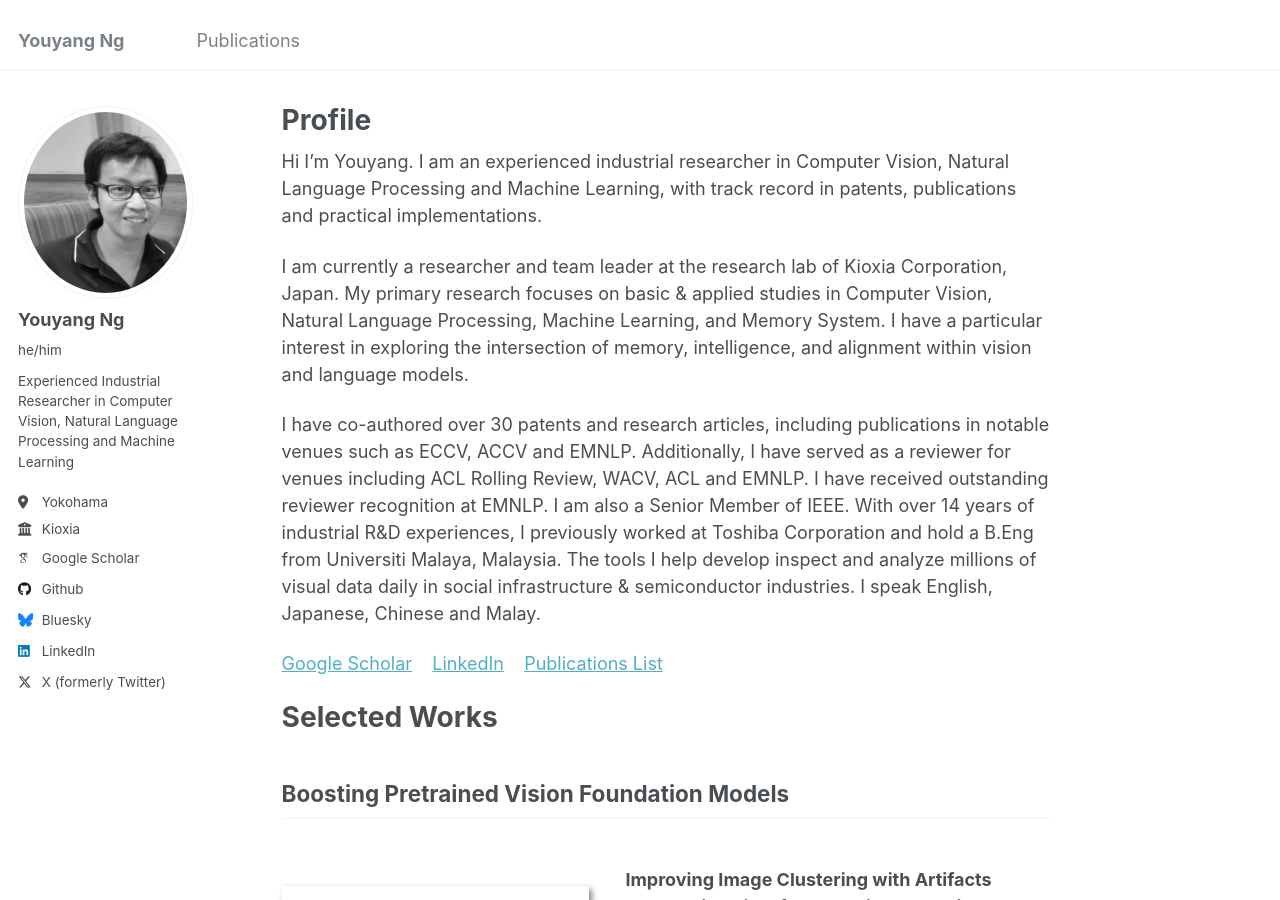
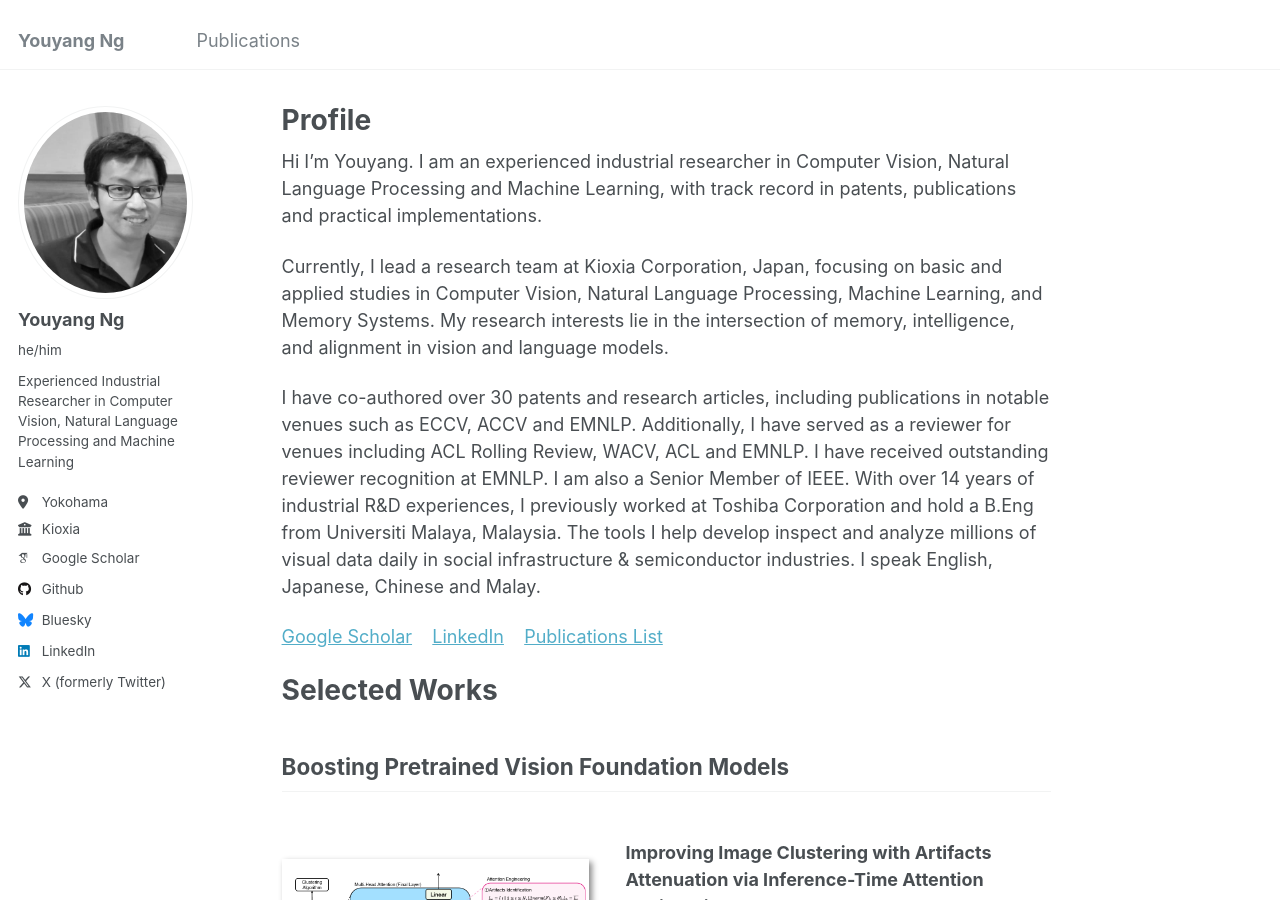
Before and after one commit to yy29/yy29.github.io, a Jekyll site: the page built from _pages/about.md, in a window 1280 px wide and 900 px high. Built offline with Jekyll 4.4.1, drawn with Linux system fonts in a browser that asks for light colours; some web fonts are replaced.

Commit message:
Update about.md

```diff
--- a/_pages/about.md
+++ b/_pages/about.md
@@ -9,7 +9,7 @@ redirect_from:
 
 Hi I'm Youyang. I am an experienced industrial researcher in  Computer Vision, Natural Language Processing and Machine Learning, with track record in patents, publications and practical implementations.
 
-I am currently a researcher and team leader at the research lab of Kioxia Corporation, Japan. My primary research focuses on basic & applied studies in Computer Vision, Natural Language Processing, Machine Learning, and Memory System. I have a particular interest in exploring the intersection of memory, intelligence, and alignment within vision and language models.
+Currently, I lead a research team at Kioxia Corporation, Japan, focusing on basic and applied studies in Computer Vision, Natural Language Processing, Machine Learning, and Memory Systems. My research interests lie in the intersection of memory, intelligence, and alignment in vision and language models.
 
 I have co-authored over 30 patents and research articles, including publications in notable venues such as ECCV, ACCV and EMNLP. Additionally, I have served as a reviewer for venues including ACL Rolling Review, WACV, ACL and EMNLP. I have received outstanding reviewer recognition at EMNLP. I am also a Senior Member of IEEE. With over 14 years of industrial R&D experiences, I previously worked at Toshiba Corporation and hold a B.Eng from Universiti Malaya, Malaysia. The tools I help develop inspect and analyze millions of visual data daily in social infrastructure & semiconductor industries. I speak English, Japanese, Chinese and Malay.
 
```
